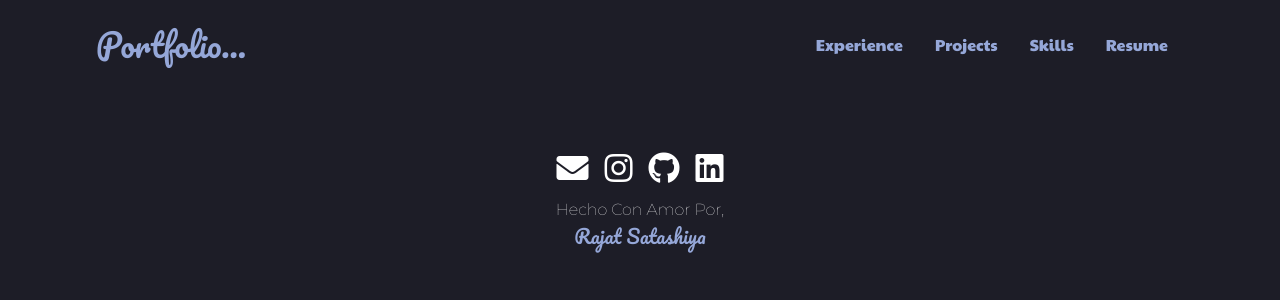
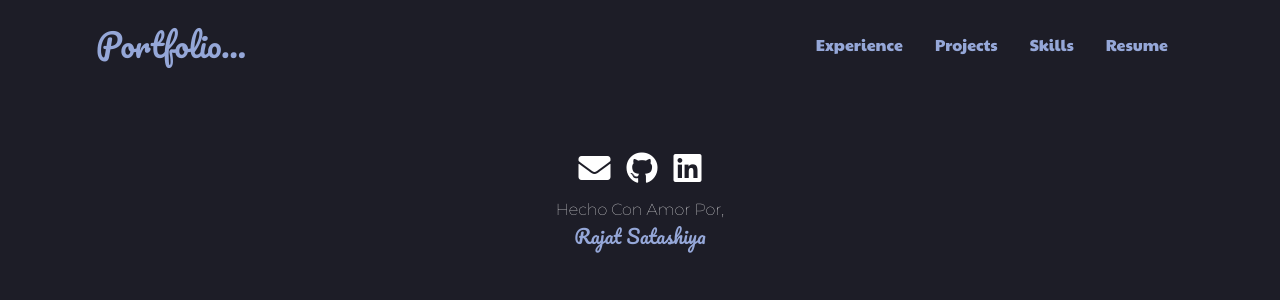
Before and after one commit to RajatSatashiya/Portfolio, a React (Create React App) app: page /home in a window 1280 px wide. Shown: the top 300 px of the page. Built offline with nearby package versions, Linux system fonts and the light colour scheme.

Commit message:
updated skills, footer and experience

```diff
--- a/src/components/experience.js
+++ b/src/components/experience.js
@@ -20,7 +20,7 @@ function experience() {
       role: "Backend Developer Intern",
       company: "Engineer's Cradle",
       timeline: "Nov, 2021 - Jan, 2022",
-      isActive: true,
+      isActive: false,
       techStack: "NodeJS, MongoDB",
       description: [
         "Worked with the team to develop backend routes for the website using ExpressJS and postman.",
@@ -46,7 +46,7 @@ function experience() {
       <h3 className="sub-title">Experience</h3>
       <div className="sub-desc">
         {experienceData.map((exp) => {
-          if (!exp.isActive) return;
+          if (!exp.isActive) return null;
           return (
             <div className="exp-1">
               <p>{`${exp.role} | ${exp.company}`}</p>
--- a/src/components/footer.js
+++ b/src/components/footer.js
@@ -2,39 +2,40 @@ import React from "react";
 import "./footer.css";
 
 function footer() {
+  const socials = [
+    {
+      url: "mailto:rajat09satashiya@gmail.com",
+      icon: "fas fa-envelope mail",
+      active: true,
+    },
+    {
+      url: "https://www.instagram.com/mr__satashiya/",
+      icon: "fab fa-instagram insta",
+      active: false,
+    },
+    {
+      url: "https://github.com/RajatSatashiya",
+      icon: "fab fa-github gb",
+      active: true,
+    },
+    {
+      url: "https://www.linkedin.com/in/rajatsatashiya/",
+      icon: "fab fa-linkedin ld",
+      active: true,
+    },
+  ];
   return (
     <footer>
       <div className="socials">
-        <a
-          href="mailto:rajat09satashiya@gmail.com"
-          target="_blank"
-          rel="noreferrer"
-        >
-          <i className="fas fa-envelope mail"></i>
-        </a>
-        <a
-          href="https://www.instagram.com/mr__satashiya/"
-          target="_blank"
-          rel="noreferrer"
-        >
-          <i className="fab fa-instagram insta"></i>
-        </a>
-        <a
-          href="https://github.com/RajatSatashiya"
-          target="_blank"
-          rel="noreferrer"
-        >
-          <i className="fab fa-github gb"></i>
-        </a>
-        <a
-          href="https://www.linkedin.com/in/rajatsatashiya/"
-          target="_blank"
-          rel="noreferrer"
-        >
-          <i className="fab fa-linkedin ld"></i>
-        </a>
+        {socials.map((social, index) => {
+          if (social.active === false) return null;
+          return (
+            <a key={index} href={social.url} target="_blank" rel="noreferrer">
+              <i className={social.icon}></i>
+            </a>
+          );
+        })}
       </div>
-
       <div className="ending">
         <div className="salutation">Hecho Con Amor Por,</div>
         <div className="myname">Rajat Satashiya</div>
--- a/src/components/skills.js
+++ b/src/components/skills.js
@@ -1,40 +1,63 @@
 import React from "react";
 
 function Skills() {
+  const skills = [
+    {
+      icon: "https://img.icons8.com/color/344/html-5--v1.png",
+      alt: "HTML Icon",
+    },
+    {
+      icon: "https://img.icons8.com/color/344/css3.png",
+      alt: "CSS Icon",
+    },
+    {
+      icon: "https://img.icons8.com/color/344/javascript--v1.png",
+      alt: "Javascript Icon",
+    },
+    {
+      icon: "https://img.icons8.com/color/344/typescript--v1.png",
+      alt: "Typescript Icon",
+    },
+    {
+      icon: "https://img.icons8.com/?size=100&id=13679&format=png&color=000000",
+      alt: "Java Icon",
+      active: false,
+    },
+    {
+      icon: "https://img.icons8.com/color/344/git.png",
+      alt: "Git Icon",
+    },
+    {
+      icon: "https://img.icons8.com/color/344/python.png",
+      alt: "Python Icon",
+      active: false,
+    },
+    {
+      icon: "https://img.icons8.com/color/344/nodejs.png",
+      alt: "NodeJS Icon",
+    },
+    {
+      icon: "https://img.icons8.com/color/344/mongodb.png",
+      alt: "MongoDB Icon",
+      active: false,
+    },
+    {
+      icon: "https://img.icons8.com/clouds/344/react.png",
+      alt: "React Icon",
+    },
+    {
+      icon: "https://img.icons8.com/?size=100&id=r2OarXWQc7B6&format=png&color=000000",
+      alt: "NextJS Icon",
+    },
+  ];
   return (
     <div className="sub-panel" id="skills">
       <h3 className="sub-title">Skills</h3>
       <div className="icons">
-        <img
-          src="https://img.icons8.com/color/344/html-5--v1.png"
-          alt="skills"
-        ></img>
-        <img src="https://img.icons8.com/color/344/css3.png" alt="skills"></img>
-        <img
-          src="https://img.icons8.com/color/344/javascript--v1.png"
-          alt="skills"
-        ></img>
-        <img
-          src="https://img.icons8.com/?size=100&id=13679&format=png&color=000000"
-          alt="skills"
-        ></img>
-        <img src="https://img.icons8.com/color/344/git.png" alt="skills"></img>
-        <img
-          src="https://img.icons8.com/color/344/python.png"
-          alt="skills"
-        ></img>
-        <img
-          src="https://img.icons8.com/color/344/nodejs.png"
-          alt="skills"
-        ></img>
-        <img
-          src="https://img.icons8.com/color/344/mongodb.png"
-          alt="skills"
-        ></img>
-        <img
-          src="https://img.icons8.com/clouds/344/react.png"
-          alt="skills"
-        ></img>
+        {skills.map((skill, index) => {
+          if (skill?.active === false) return null;
+          return <img src={skill.icon} alt={skill.alt} key={index} />;
+        })}
       </div>
     </div>
   );
```
